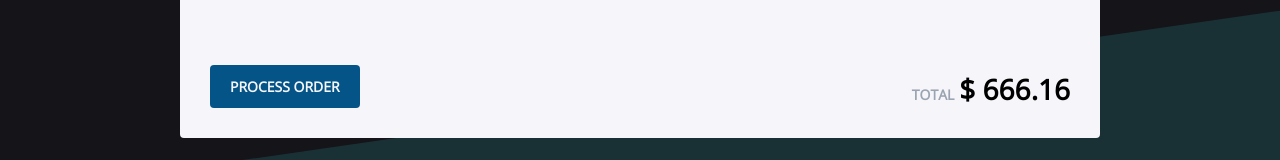
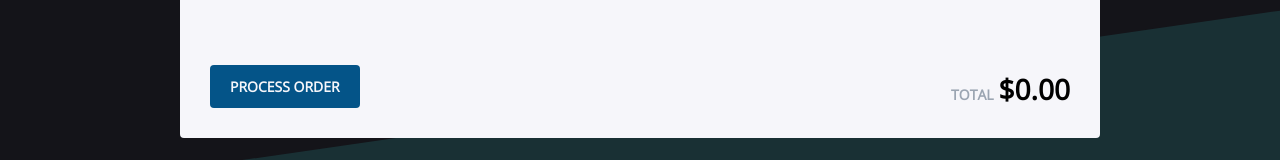
Before and after one commit to ManoelLobo/shoese, a React (Create React App) app: page /cart in a window 1280 px wide. Shown: the part 207-367 px from the top of the page. Built offline with nearby package versions, Linux system fonts and the light colour scheme.

Commit message:
show totals on cart page

```diff
--- a/src/pages/Cart/index.js
+++ b/src/pages/Cart/index.js
@@ -7,11 +7,12 @@ import {
 import { connect } from 'react-redux';
 import { bindActionCreators } from 'redux';
 
+import { formatPrice } from '../../utils/format';
 import * as CartActions from '../../store/modules/cart/actions';
 
 import { Container, ProductTable, Total } from './styles';
 
-function Cart({ cart, removeFromCart, updateAmount }) {
+function Cart({ cart, totalPrice, removeFromCart, updateAmount }) {
   function increment(product) {
     updateAmount(product.id, product.amount + 1);
   }
@@ -78,7 +79,7 @@ function Cart({ cart, removeFromCart, updateAmount }) {
                 </div>
               </td>
               <td>
-                <strong>$ 199.98</strong>
+                <strong>{item.subtotal}</strong>
               </td>
               <td>
                 <button type="button" onClick={() => removeFromCart(item.id)}>
@@ -97,7 +98,7 @@ function Cart({ cart, removeFromCart, updateAmount }) {
         <footer>
           <Total>
             <span>Total</span>
-            <strong>$ 666.16</strong>
+            <strong>{totalPrice}</strong>
           </Total>
         </footer>
       </footer>
@@ -106,7 +107,16 @@ function Cart({ cart, removeFromCart, updateAmount }) {
 }
 
 const mapStateToProps = state => ({
-  cart: state.cart,
+  cart: state.cart.map(product => ({
+    ...product,
+    subtotal: formatPrice(product.price * product.amount),
+  })),
+  totalPrice: formatPrice(
+    state.cart.reduce(
+      (total, nextProduct) => total + nextProduct.price * nextProduct.amount,
+      0
+    )
+  ),
 });
 
 const mapDispatchToProps = dispatch =>
```
